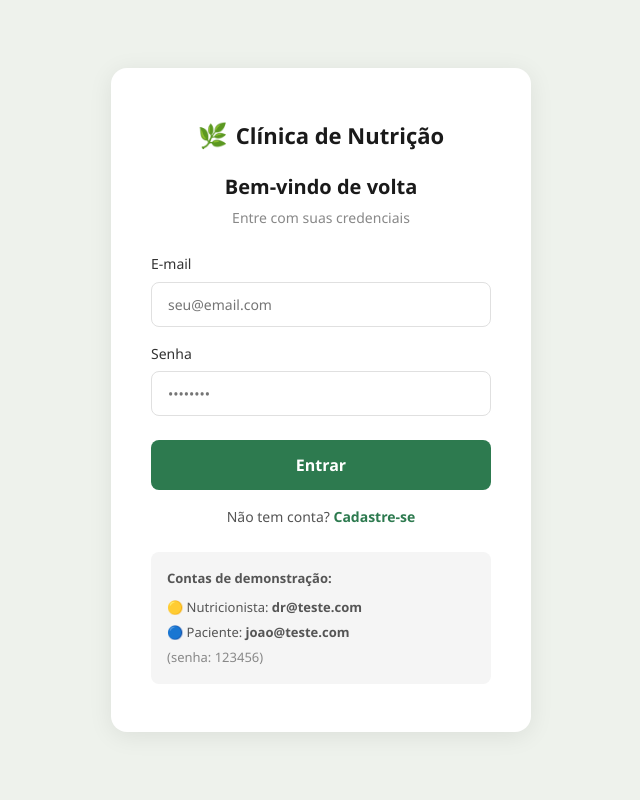
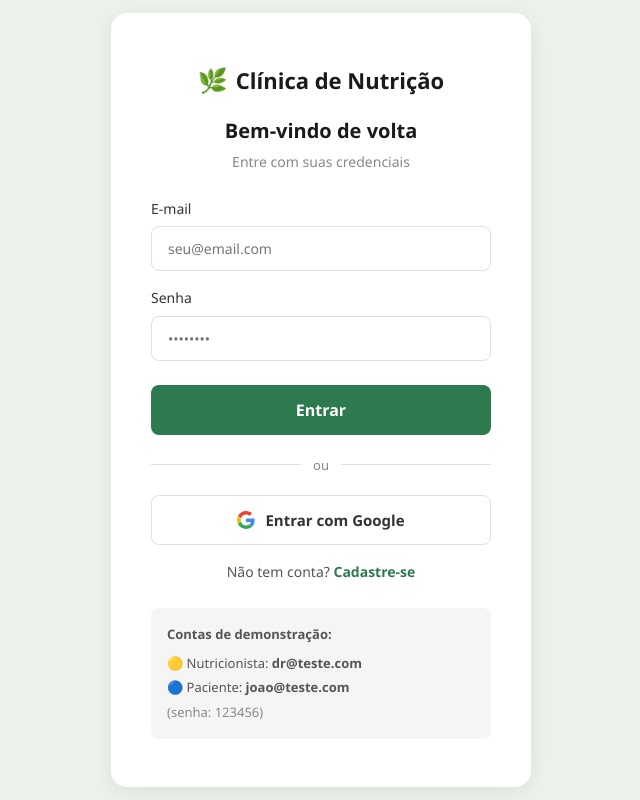
Before and after one commit to biaapedrosa/Projeto-DS, a React (Vite) app in the folder frontend/: page /login in a window 1280 px wide. Shown: the whole page, without its empty margins (319-959 px from the left). Built offline with nearby package versions, Linux system fonts and the light colour scheme; no server answers.

Commit message:
feat(auth): adiciona login com google via auth0

```diff
--- a/frontend/package.json
+++ b/frontend/package.json
@@ -3,6 +3,7 @@
   "version": "1.0.0",
   "private": true,
   "dependencies": {
+    "@auth0/auth0-react": "^2.17.0",
     "axios": "^1.16.0",
     "lucide-react": "^1.16.0",
     "react": "^18.2.0",
--- a/frontend/src/index.jsx
+++ b/frontend/src/index.jsx
@@ -1,11 +1,18 @@
 import React from 'react';
 import ReactDOM from 'react-dom/client';
+import { Auth0Provider } from '@auth0/auth0-react';
 import App from './App';
 import './index.css';
 
 const root = ReactDOM.createRoot(document.getElementById('root'));
 root.render(
   <React.StrictMode>
-    <App />
+    <Auth0Provider
+      domain={import.meta.env.VITE_AUTH0_DOMAIN}
+      clientId={import.meta.env.VITE_AUTH0_CLIENT_ID}
+      authorizationParams={{ redirect_uri: window.location.origin }}
+    >
+      <App />
+    </Auth0Provider>
   </React.StrictMode>
 );
--- a/frontend/src/pages/Login/Login.jsx
+++ b/frontend/src/pages/Login/Login.jsx
@@ -1,9 +1,11 @@
 import { useState, useEffect } from 'react';
+import { useAuth0 } from '@auth0/auth0-react';
 import { useAuth } from '../../context/AuthContext';
 import { useNavigate, useSearchParams } from 'react-router-dom';
 import api from '../../services/api';
 
 const Login = () => {
+  const { loginWithRedirect, user, isAuthenticated } = useAuth0();
   const { login } = useAuth();
   const navigate = useNavigate();
   const [searchParams] = useSearchParams();
@@ -11,6 +13,17 @@ const Login = () => {
   const [form, setForm] = useState({ nome: '', email: '', senha: '' });
   const [erro, setErro] = useState('');
   const [modalAberto, setModalAberto] = useState(false);
+
+  useEffect(() => {
+    if (isAuthenticated && user) {
+      api.post('/api/auth/social-login', { nome: user.name, email: user.email })
+        .then(({ data }) => {
+          login(data);
+          navigate('/dashboard');
+        })
+        .catch(() => setErro('Erro ao autenticar com Google.'));
+    }
+  }, [isAuthenticated, user]);
 
   useEffect(() => {
     if (searchParams.get('modo') === 'cadastro') {
@@ -120,6 +133,23 @@ const Login = () => {
           </button>
         </form>
 
+        {modo === 'login' && (
+          <>
+            <div style={{ display: 'flex', alignItems: 'center', gap: '12px', margin: '20px 0' }}>
+              <div style={{ flex: 1, height: '1px', background: '#e0e0e0' }} />
+              <span style={{ color: '#888', fontSize: '13px' }}>ou</span>
+              <div style={{ flex: 1, height: '1px', background: '#e0e0e0' }} />
+            </div>
+            <button
+              onClick={() => loginWithRedirect({ connection: 'google-oauth2' })}
+              style={{ width: '100%', padding: '14px', background: 'white', color: '#333', border: '1px solid #e0e0e0', borderRadius: '8px', fontSize: '15px', fontWeight: '600', cursor: 'pointer', display: 'flex', alignItems: 'center', justifyContent: 'center', gap: '10px' }}
+            >
+              <svg width="18" height="18" viewBox="0 0 48 48"><path fill="#EA4335" d="M24 9.5c3.54 0 6.71 1.22 9.21 3.6l6.85-6.85C35.9 2.38 30.47 0 24 0 14.62 0 6.51 5.38 2.56 13.22l7.98 6.19C12.43 13.72 17.74 9.5 24 9.5z"/><path fill="#4285F4" d="M46.98 24.55c0-1.57-.15-3.09-.38-4.55H24v9.02h12.94c-.58 2.96-2.26 5.48-4.78 7.18l7.73 6c4.51-4.18 7.09-10.36 7.09-17.65z"/><path fill="#FBBC05" d="M10.53 28.59c-.48-1.45-.76-2.99-.76-4.59s.27-3.14.76-4.59l-7.98-6.19C.92 16.46 0 20.12 0 24c0 3.88.92 7.54 2.56 10.78l7.97-6.19z"/><path fill="#34A853" d="M24 48c6.48 0 11.93-2.13 15.89-5.81l-7.73-6c-2.15 1.45-4.92 2.3-8.16 2.3-6.26 0-11.57-4.22-13.47-9.91l-7.98 6.19C6.51 42.62 14.62 48 24 48z"/></svg>
+              Entrar com Google
+            </button>
+          </>
+        )}
+
         <p style={{ textAlign: 'center', marginTop: '16px', fontSize: '14px', color: '#555' }}>
           {modo === 'login' ? 'Não tem conta?' : 'Já tem conta?'}{' '}
           <span onClick={() => { setModo(modo === 'login' ? 'cadastro' : 'login'); setErro(''); }} style={{ color: '#2d7a4f', cursor: 'pointer', fontWeight: '600' }}>
```
Also changed, not shown: 2 other files (tests, documents, lock files or other folders).
